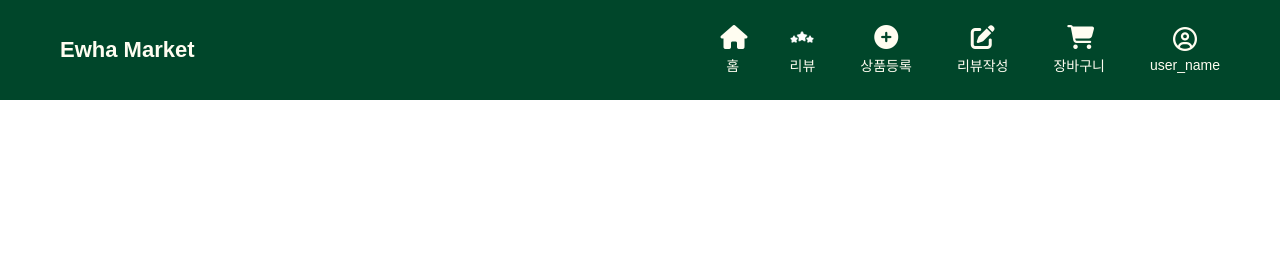
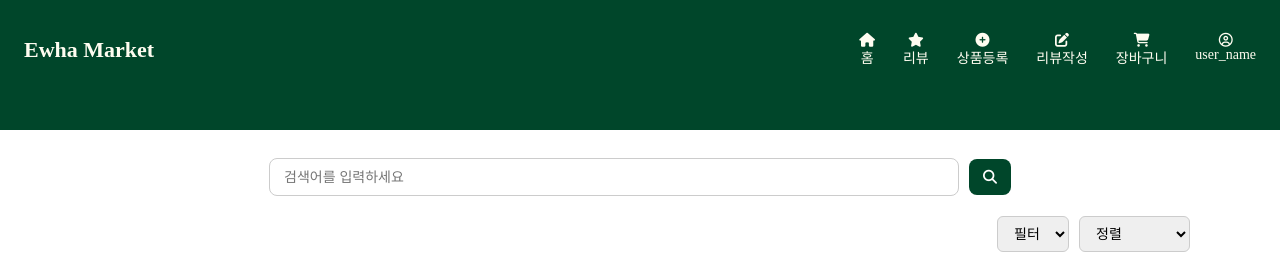
Before and after one commit to letgogg27/25-2osp, a Flask app: page / in a window 1280 px wide. Shown: the top 269 px of the page. Run offline with Flask 3, Linux system fonts and the light colour scheme.

Commit message:
Update list.html

```diff
--- a/templates/list.html
+++ b/templates/list.html
@@ -1,6 +1,118 @@
-{% extends "index.html" %} {% block title %} Ewha Market-List {%endblock %}
-{%block content %}
+{% extends "index.html" %}
+{% block title %}Ewha Market - List{% endblock %}
+{% block content %}
 
-<!-- insert code here -->
+<!-- 리스트 전용 스타일 -->
+<link rel="stylesheet" href="{{ url_for('static', filename='style_list.css') }}" />
+<!-- CDN 보조(일부 환경에서 첫 CDN 차단시 보완) -->
+<link rel="stylesheet"
+      href="https://cdn.jsdelivr.net/npm/@fortawesome/fontawesome-free@6.5.1/css/all.min.css"/>
 
-{%endblock%}
+<section class="list-container">
+
+  <!-- 검색(요청대로 살짝 아래) -->
+  <div class="list-search">
+    <input type="text" placeholder="검색어를 입력하세요" aria-label="검색어 입력" />
+    <button type="button" aria-label="검색">
+      <i class="fa-solid fa-magnifying-glass"></i>
+    </button>
+  </div>
+
+  <!-- ✅ 배너 제거 -->
+
+  <!-- 필터/정렬 -->
+  <div class="list-toolbar">
+    <select aria-label="필터">
+      <option>필터</option>
+      <option>가전</option>
+      <option>의류</option>
+      <option>문구</option>
+      <option>생활</option>
+      <option>잡화</option>
+    </select>
+    <select aria-label="정렬">
+      <option>정렬</option>
+      <option>최신순</option>
+      <option>낮은가격순</option>
+      <option>높은가격순</option>
+    </select>
+  </div>
+
+  <!-- 카드 그리드 -->
+  <div class="list-grid">
+    {% for p in products %}
+    <a href="/detail/{{ p.id }}" class="list-card">
+      <div class="list-thumb">
+        <img src="{{ url_for('static', filename='images/' ~ p.img) }}" alt="{{ p.name }}" />
+        <button class="list-wish" type="button" aria-label="찜하기">♡</button>
+      </div>
+      <div class="list-info">
+        <p class="list-name">{{ p.name }}</p>
+        <p class="list-price">{{ "{:,.0f}".format(p.price) }}원</p>
+      </div>
+    </a>
+    {% endfor %}
+    {% if not products %}
+      <p style="grid-column:1/-1;text-align:center;color:#666">표시할 상품이 없습니다.</p>
+    {% endif %}
+  </div>
+
+  <!-- 페이지네이션 -->
+  <nav class="list-pagination" aria-label="페이지네이션">
+    {% if page > 1 %}
+      <a href="?page={{ page-1 }}" aria-label="이전">&laquo;</a>
+    {% endif %}
+    {% for p in range(1, total_pages+1) %}
+      <a href="?page={{ p }}" class="{{ 'active' if p==page else '' }}">{{ p }}</a>
+    {% endfor %}
+    {% if page < total_pages %}
+      <a href="?page={{ page+1 }}" aria-label="다음">&raquo;</a>
+    {% endif %}
+  </nav>
+</section>
+
+<!-- ✅ index.html은 수정하지 않고, nav가 비어 있으면 여기서 동적으로 채워 넣기 -->
+<script>
+document.addEventListener('DOMContentLoaded', function () {
+  // 0) 맨 위에 떠다니는 텍스트 노드(예: '1') 싹 제거
+  const body = document.body;
+  while (body.firstChild && body.firstChild.nodeType === Node.TEXT_NODE) {
+    if (body.firstChild.textContent.trim() !== '') {
+      // console.log('remove stray text:', body.firstChild.textContent);
+    }
+    body.removeChild(body.firstChild);
+  }
+
+  // 1) 기존 nav는 숨김 (index.html은 손대지 않음)
+  const nativeNav = document.querySelector('nav');
+  if (nativeNav) {
+    nativeNav.style.display = 'none';
+  }
+
+  // 2) 새 상단바 주입 (index와 무관하게 항상 보임)
+  if (!document.getElementById('injected-nav')) {
+    const bar = document.createElement('div');
+    bar.id = 'injected-nav';
+    bar.innerHTML = `
+      <div class="inav-logo"><a href="/">Ewha Market</a></div>
+      <div class="inav-menu">
+        <a href="/"><i class="fa-solid fa-house"></i><span>홈</span></a>
+        <a href="#"><i class="fa-solid fa-star"></i><span>리뷰</span></a>
+        <a href="#"><i class="fa-solid fa-circle-plus"></i><span>상품등록</span></a>
+        <a href="#"><i class="fa-solid fa-pen-to-square"></i><span>리뷰작성</span></a>
+        <a href="#"><i class="fa-solid fa-cart-shopping"></i><span>장바구니</span></a>
+        <a href="#"><i class="fa-regular fa-circle-user"></i><span>user_name</span></a>
+      </div>
+    `;
+    document.body.prepend(bar);
+  }
+
+  // 3) 상단바 높이만큼 본문 밀어주기 (겹침 방지)
+  const padTop = parseInt(getComputedStyle(document.body).paddingTop || '0', 10);
+  if (padTop < 120) {
+    document.body.style.paddingTop = '120px';
+  }
+});
+</script>
+
+{% endblock %}
```
